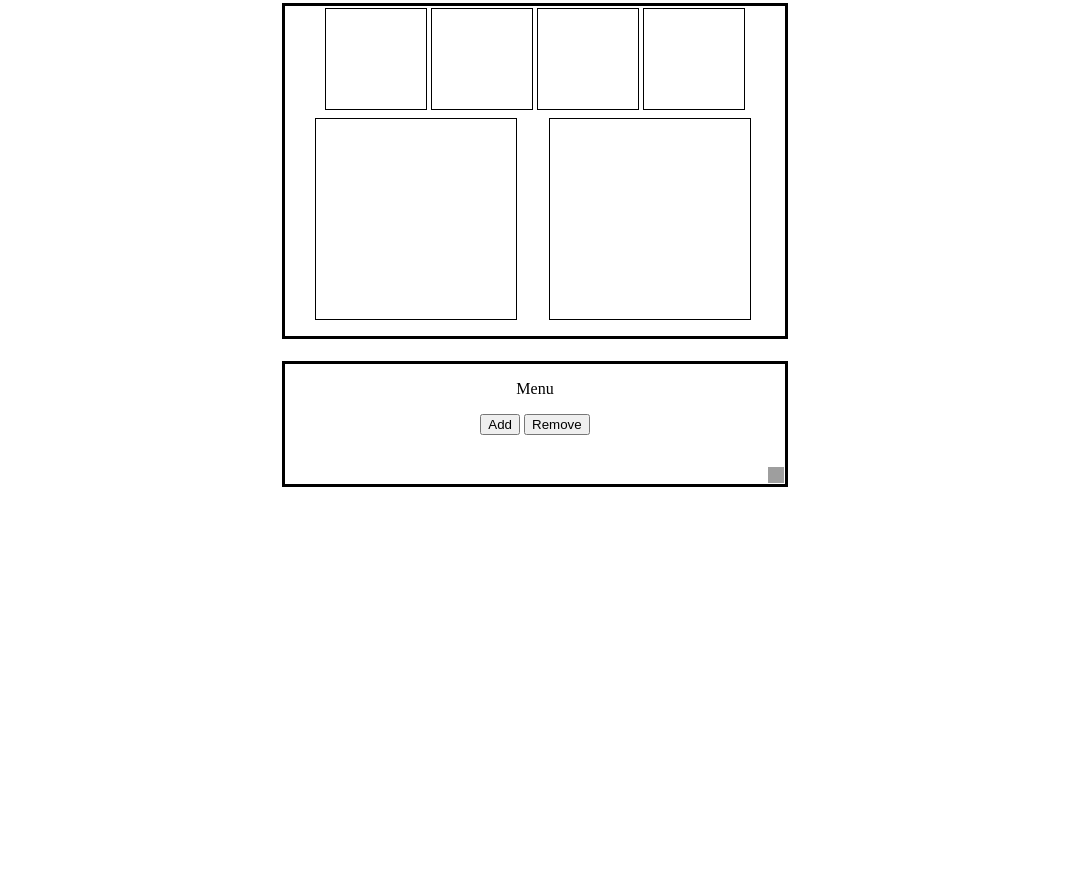
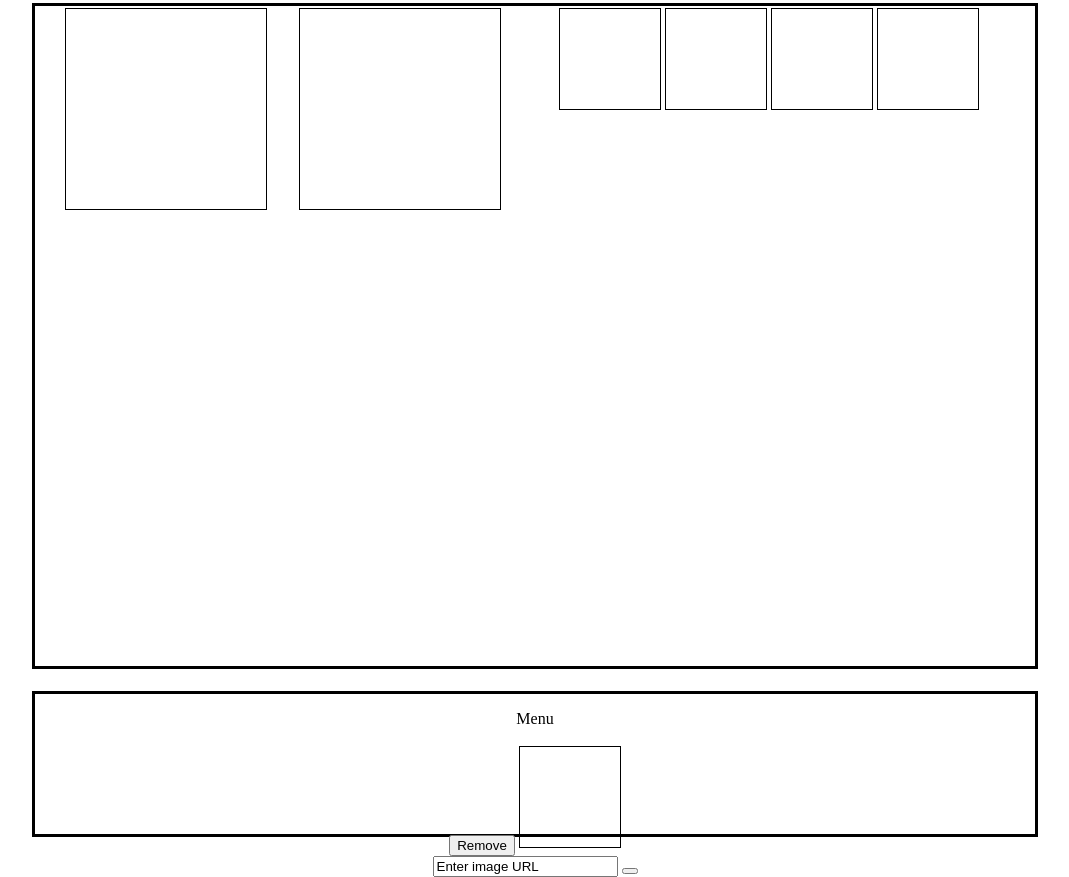
Before and after one commit to dominic-taylor/personal-project, a website: page index.html in a window 1280 px wide. Shown: the part 79-956 px from the top of the page, without its empty margins (105-1174 px from the left). Before the commit the page ends 800 px from the top, so only its background shows below. Drawn offline with nearby package versions, Linux system fonts and the light colour scheme; grey boxes are pictures that could not be loaded.

Commit message:
Add image add by url

```diff
--- a/index.css
+++ b/index.css
@@ -7,19 +7,21 @@ main {
 }
 #page {
   display: inline-block;
-  height: 330px;
-  width: 500px;
+  height: 660px;
+  width: 1000px;
   border: 3px solid #000000;
   margin: 2px;
 }
 
 #menu {
   display: block;
-  height: 120px;
-  width: 500px;
+  height: 140px;
+  width: 1000px;
   border: 3px solid #000000;
   margin: 20px auto;
-
+}
+.image-url-input{
+  resize: none;
 }
 .panel {
   display: inline-block;
--- a/index.html
+++ b/index.html
@@ -24,9 +24,18 @@
         </div> <!-- end page -->
 
         <div id='menu'>
+
           <p>Menu</p>
-          <button id='add-img' onclick="addImage()">Add</button>
-          <button id='add-img' onclick="destroyPanel()">Remove</button>
+
+          <button id='menu-btn' onclick="destroyPanel()">Remove</button>
+
+          <div id='new-panel' class='panel'></div>
+
+           <form>
+                <input type="text" id="image-url" name="imageurl" value="Enter image URL">
+                <button id="submit-image" value="Add Image">
+            </form>
+
         </div> <!-- end menu -->
 
       </div> <!-- end wrapper -->
@@ -34,6 +43,6 @@
 
     <script src="http://code.jquery.com/jquery-1.10.2.js"></script>
     <script src="http://code.jquery.com/ui/1.10.4/jquery-ui.js"></script>
-     <script src="index.js"></script>
+      <script src="index.js"></script>
   </body>
 </html>
--- a/index.js
+++ b/index.js
@@ -1,21 +1,18 @@
 $(document).ready(function() {
  $(".panel").click(markActivePanel)
  $(".big-panel").click(markActivePanel)
- $("#menu").resizable()
+ $("#submit-image").click(addImage)
  });
-// }
-//LOOK UP SVG
 
 function destroyPanel(event) {
   $('.panel-active').remove()
 }
 
-
 function markActivePanel(event) {
     $('.panel-active').removeClass('panel-active')
     $(this).addClass("panel-active")
     $(this).draggable({
-      cursor: "grabbing"
+      cursor: "grab"
     })
 
     $(this).resizable({
@@ -36,20 +33,12 @@ function markActivePanel(event) {
     })
 }
 
-  function addImage() {
-    // need to be able to specify image src and element it will be posted to
-
+  function addImage(event) {
+    event.preventDefault()
+    var url = document.getElementById('image-url').value
+    console.log(url)
     var panel = document.getElementsByClassName('panel-active')
     console.log(panel[0].id)
-    document.getElementById(panel[0].id).innerHTML='<img src="./images/smiley.png"/> '
+    document.getElementById(panel[0].id).innerHTML='<img src="'+url+'"/> '
     document.getElementById(panel[0].id).classList.remove('panel-active')
   }
-
- // function drag() {
- //   $('.panel-active').draggable();
- //   $('.panel-active').resizable();
- // }
-
- // function resize() {
-
- // }
```
